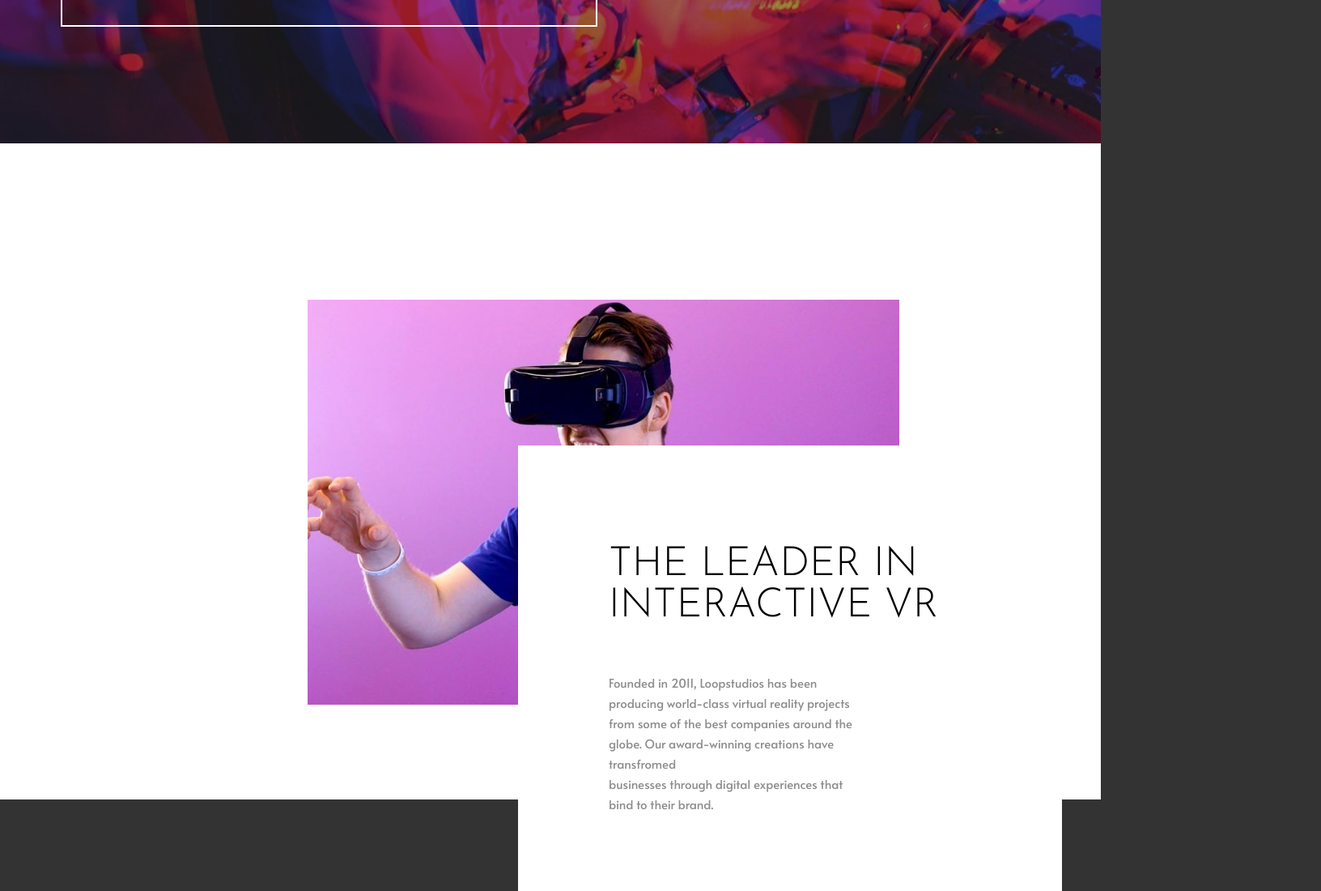
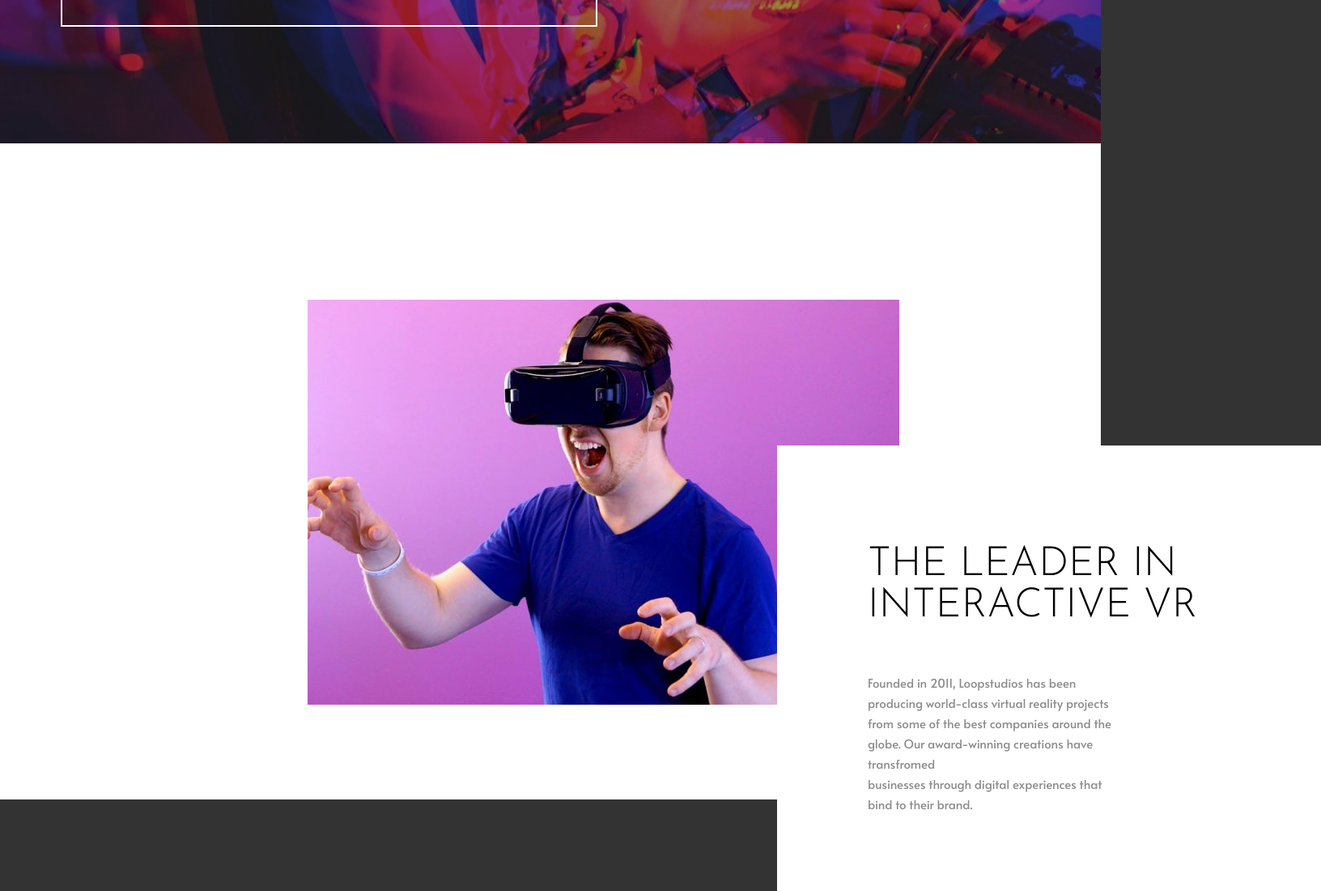
Before and after one commit to JacobTTorres/Loop-Studio, a React (Create React App) app: page / in a window 1280 px wide. Shown: the part 430-1530 px from the top of the page at 81% size, 1632 px wide, since content can reach past the window. Built offline with nearby package versions, Linux system fonts and the light colour scheme.

Commit message:
adjusted css

```diff
--- a/src/components/leader/leader.css
+++ b/src/components/leader/leader.css
@@ -20,6 +20,7 @@
   justify-content: center;
   align-items: flex-start;
   flex-direction: column;
+  left: 960px;
   top: 980px;
   padding: 5rem 0 5rem 7rem;
 }
```
